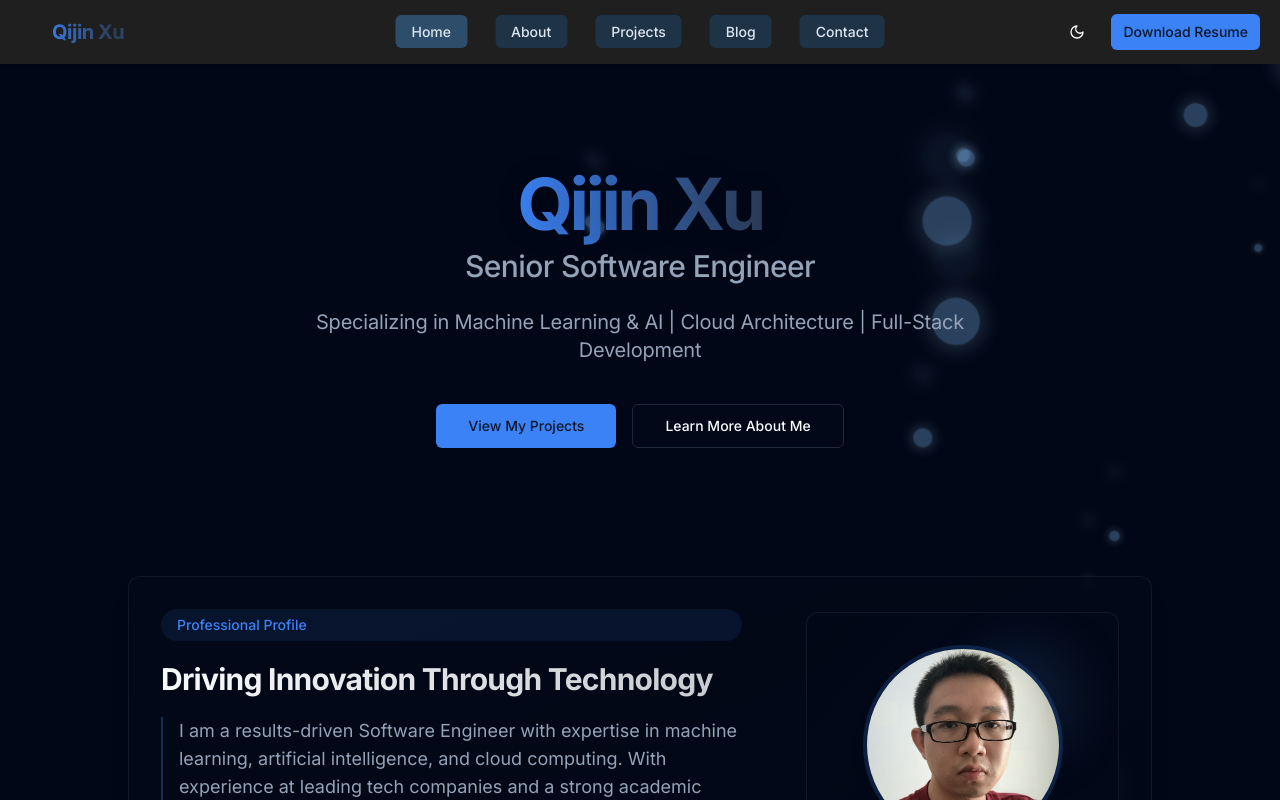
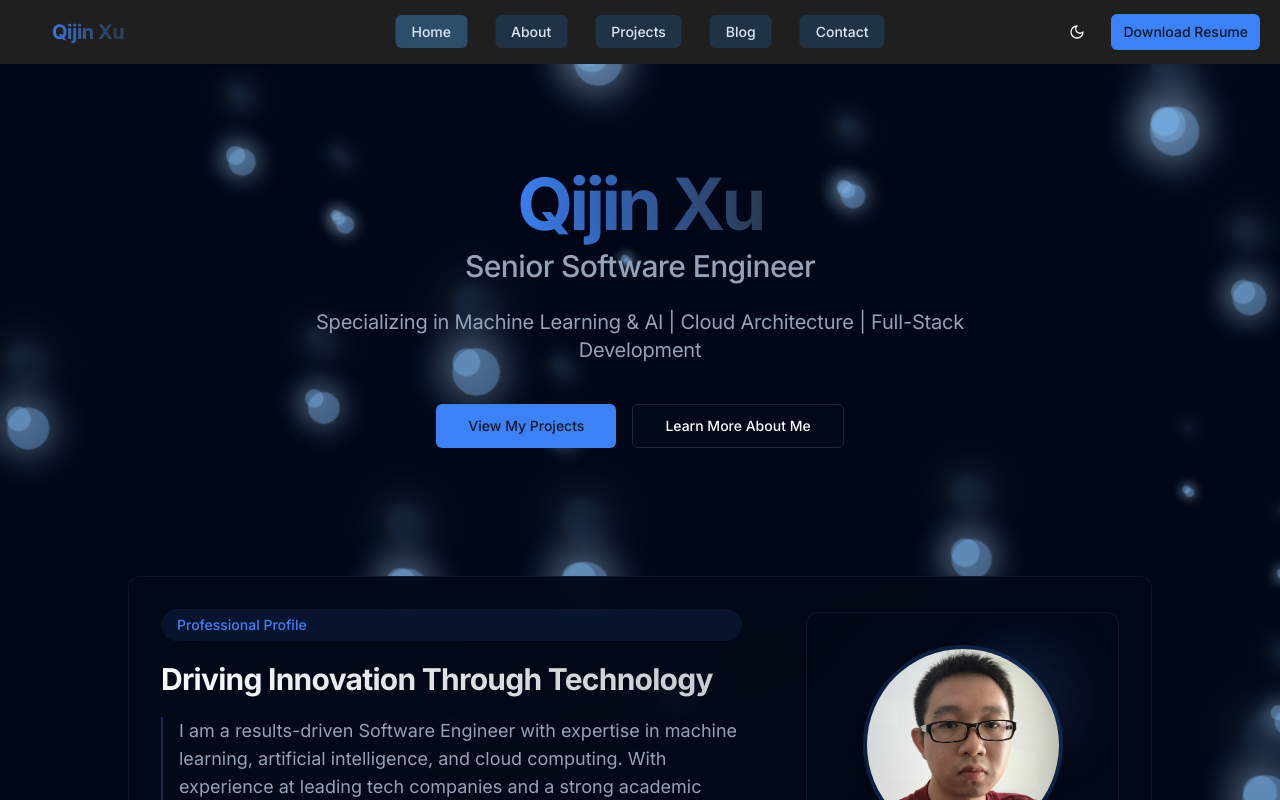
Before and after one commit to Freedom-Jack/my-website, a Next.js app: page / in a window 1280 px wide. Shown: the top 800 px of the page. Built offline with nearby package versions, Linux system fonts and the light colour scheme.

Commit message:
fix bubble effects

```diff
--- a/src/components/animations/Bubbles/index.tsx
+++ b/src/components/animations/Bubbles/index.tsx
@@ -32,17 +32,19 @@ function generateRandom(index: number) {
   const scale = 0.25 + (Math.sin(seed * 123.45) * 0.5 + 0.5) * 0.75;
   const duration = 20 + (Math.sin(seed * 567.89) * 0.5 + 0.5) * 10;
   const delay = (Math.sin(seed * 912.34) * 0.5 + 0.5) * 2;
-  const startX = (Math.sin(seed * 345.67) * 0.5 + 0.5) * 100;
-  const startY = (Math.sin(seed * 789.01) * 0.5 + 0.5) * 100;
 
-  // Generate animation points
-  const x1 = startX + (Math.sin(seed * 111.22) * 0.5 + 0.5) * 40 - 20;
-  const x2 = startX - (Math.sin(seed * 333.44) * 0.5 + 0.5) * 40 + 20;
-  const x3 = startX + (Math.sin(seed * 555.66) * 0.5 + 0.5) * 30 - 15;
+  // Better distribution across the entire screen (0-100 range for both X and Y)
+  const startX = (index % 5) * 20 + (Math.sin(seed * 345.67) * 0.5 + 0.5) * 15;
+  const startY = Math.floor(index / 5) * 20 + (Math.sin(seed * 789.01) * 0.5 + 0.5) * 15;
 
-  const y1 = startY + (Math.sin(seed * 777.88) * 0.5 + 0.5) * 40 - 20;
-  const y2 = startY - (Math.sin(seed * 999.00) * 0.5 + 0.5) * 40 + 20;
-  const y3 = startY + (Math.sin(seed * 111.00) * 0.5 + 0.5) * 30 - 15;
+  // Generate animation points with wider movement range
+  const x1 = startX + (Math.sin(seed * 111.22) * 0.5 + 0.5) * 60 - 30;
+  const x2 = startX - (Math.sin(seed * 333.44) * 0.5 + 0.5) * 60 + 30;
+  const x3 = startX + (Math.sin(seed * 555.66) * 0.5 + 0.5) * 45 - 22.5;
+
+  const y1 = startY + (Math.sin(seed * 777.88) * 0.5 + 0.5) * 60 - 30;
+  const y2 = startY - (Math.sin(seed * 999.00) * 0.5 + 0.5) * 60 + 30;
+  const y3 = startY + (Math.sin(seed * 111.00) * 0.5 + 0.5) * 45 - 22.5;
 
   return {
     scale,
@@ -111,8 +113,8 @@ export function Bubbles() {
       suppressHydrationWarning
     >
       <ClientOnly>
-        {/* Reduced number of bubbles from 50 to 25 */}
-        {Array.from({ length: 25 }).map((_, index) => (
+        {/* Restored original number of bubbles to 50 */}
+        {Array.from({ length: 50 }).map((_, index) => (
           <Bubble key={`bubble-${index}`} index={index % 22} />
         ))}
       </ClientOnly>
--- a/src/components/animations/Bubbles/styles.css
+++ b/src/components/animations/Bubbles/styles.css
@@ -8,7 +8,7 @@
   top: 0;
   left: 0;
   /* Improved visibility for all bubbles */
-  opacity: 0.6; /* Slightly reduced opacity */
+  opacity: 0.7; /* Increased opacity for better visibility */
   z-index: -1; /* Ensure bubbles stay behind content */
 }
 
@@ -25,13 +25,13 @@
 
 .bubble::before {
   background: hsl(210, 100%, 80%); /* Darker light blue */
-  opacity: 0.3; /* Increased opacity */
+  opacity: 0.4; /* Increased opacity */
 }
 
 .bubble::after {
   background: hsl(210, 100%, 75%); /* Even darker light blue */
-  opacity: 0.4; /* Increased opacity */
-  box-shadow: 0 0 4vw 1vw hsl(210, 100%, 85%); /* Reduced glow */
+  opacity: 0.5; /* Increased opacity */
+  box-shadow: 0 0 8vw 2vw hsl(210, 100%, 85%); /* Enhanced glow effect */
   animation:
     drift 150s ease alternate infinite,
     flash 5s ease-in-out infinite alternate;
@@ -42,7 +42,7 @@
     transform: rotate(0deg) translate(0, 0);
   }
   50% {
-    transform: rotate(180deg) translate(20px, 20px); /* Reduced movement */
+    transform: rotate(180deg) translate(25px, 25px); /* Increased movement */
   }
   100% {
     transform: rotate(360deg) translate(0, 0);
@@ -51,12 +51,12 @@
 
 @keyframes flash {
   0% {
-    opacity: 0.3;
-    box-shadow: 0 0 1.5vw 0.4vw hsl(210, 100%, 85%);
+    opacity: 0.4;
+    box-shadow: 0 0 3vw 0.8vw hsl(210, 100%, 85%);
   }
   100% {
-    opacity: 0.5;
-    box-shadow: 0 0 4vw 1vw hsl(210, 100%, 85%);
+    opacity: 0.6;
+    box-shadow: 0 0 8vw 2vw hsl(210, 100%, 85%);
   }
 }
 
```
